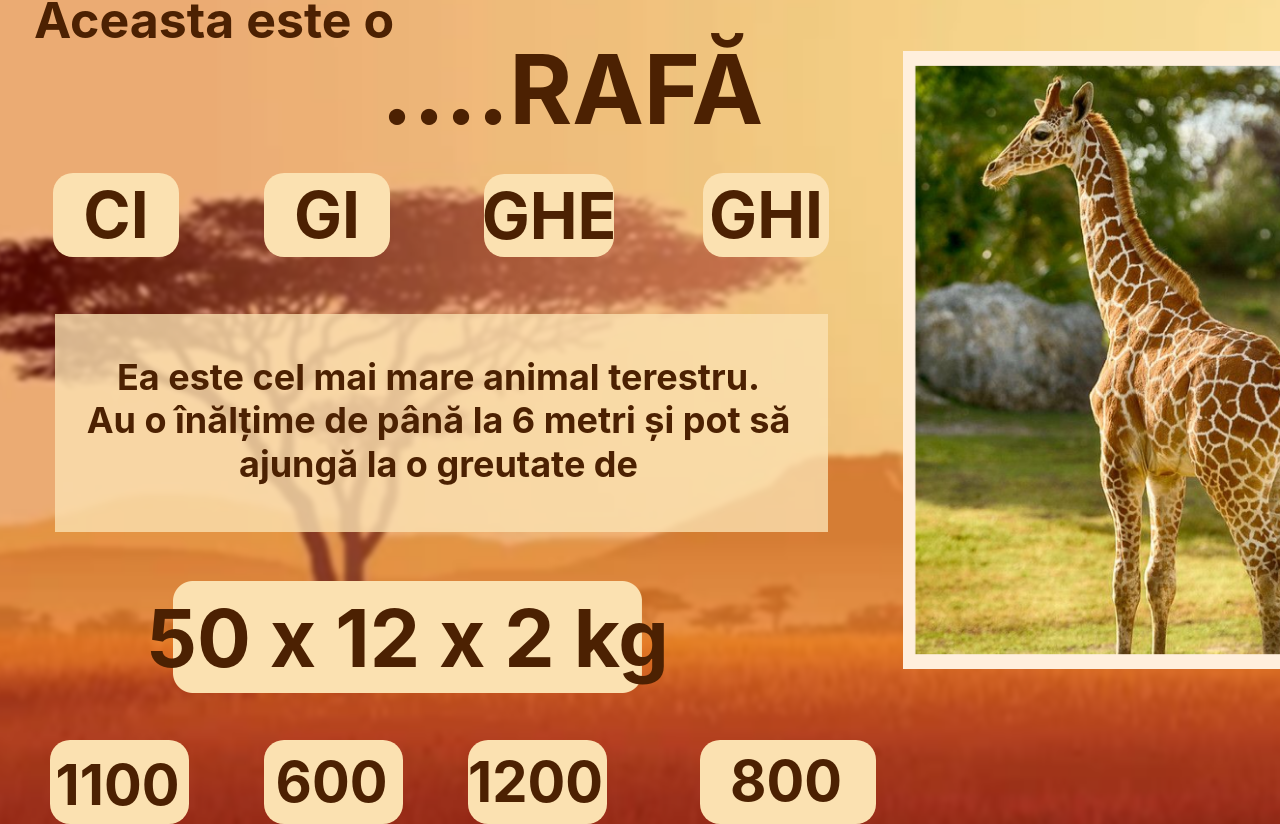
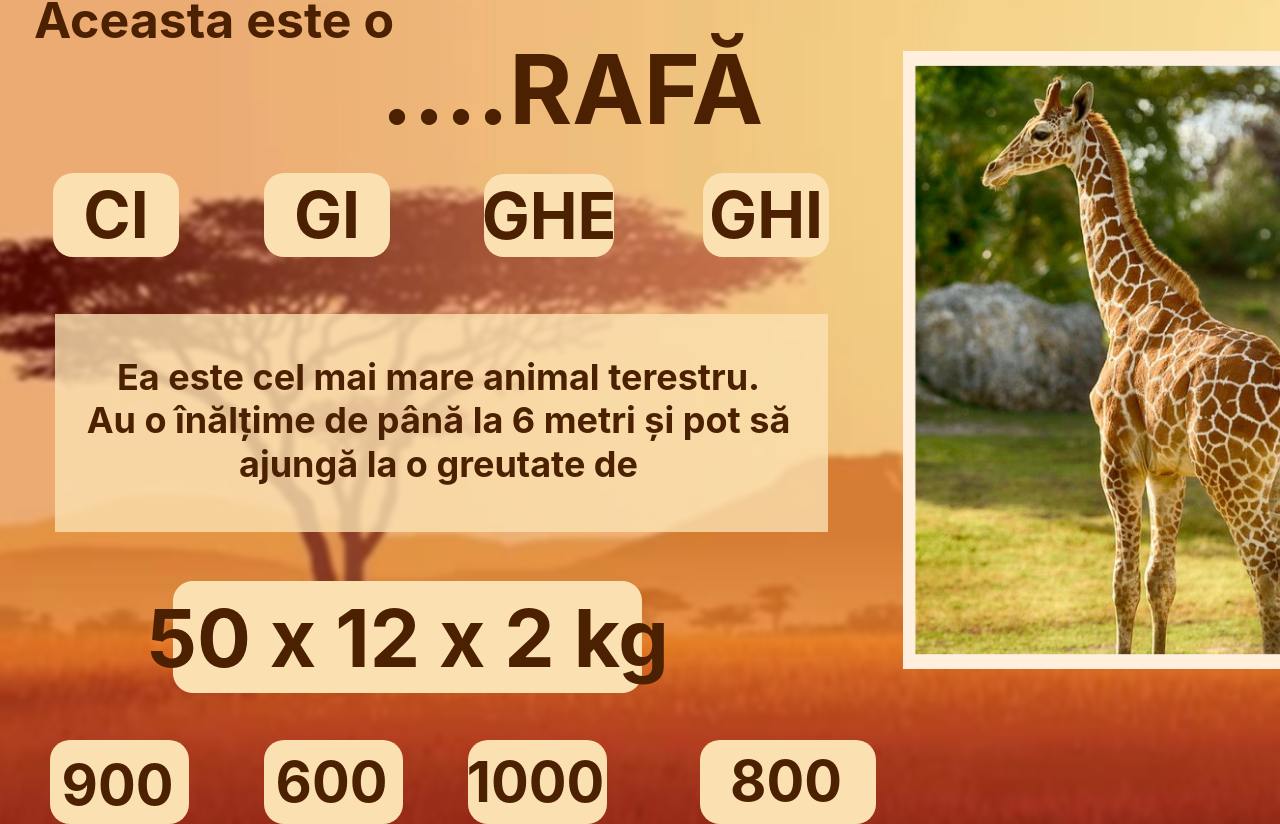
Before and after one commit to vasi334/ioc-project, a React (Vite) app: page /girafa in a window 1280 px wide. Shown: the part 152-976 px from the top of the page. Built offline with nearby package versions, Linux system fonts and the light colour scheme; a web font is replaced by a local one.

Commit message:
modificare girafa

```diff
--- a/src/girafa/girafa.jsx
+++ b/src/girafa/girafa.jsx
@@ -54,7 +54,7 @@ export default function Main() {
       <div className='flex-row-d'>
         <button className='frame-b'>
           <div className='group-3'>
-            <span className='text-f'>1100</span>
+            <span className='text-f'>900</span>
             <span className='nbsp'> </span>
           </div>
         </button>
@@ -62,7 +62,7 @@ export default function Main() {
           <span className='text-11'>600</span>
         </button>
         <button className='frame-button-d'>
-          <span className='span-1200'>1200</span>
+          <span className='span-1200'>1000</span>
         </button>
         <button className='frame-button-e'>
           <span className='span-800'>800</span>
```
